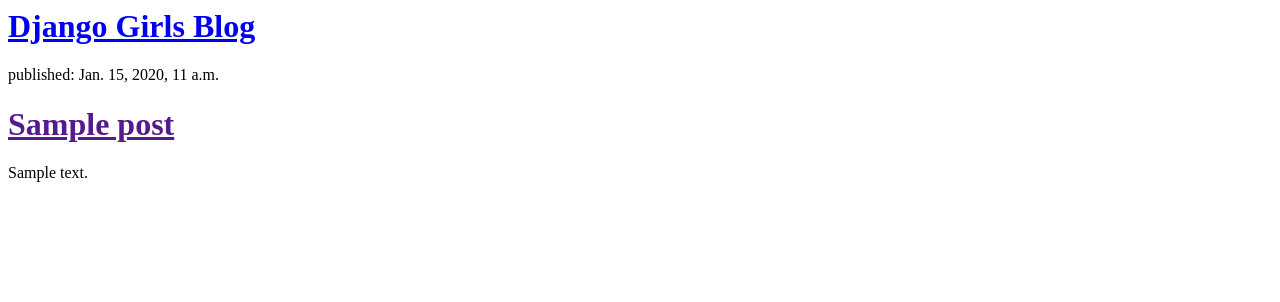
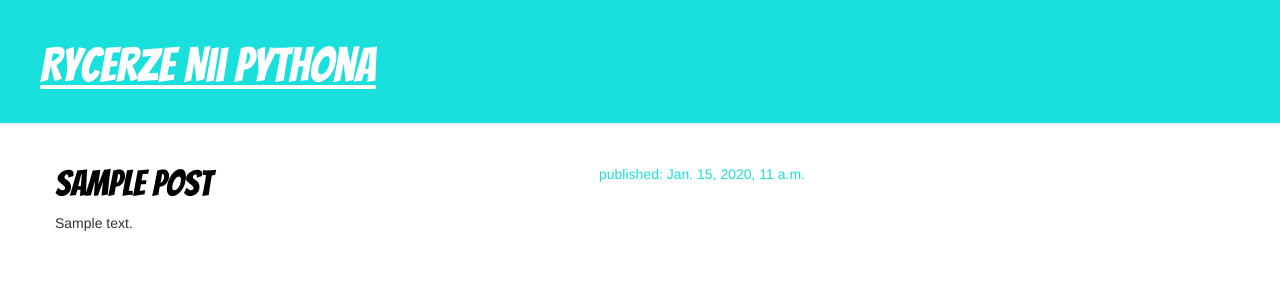
Before and after one commit to OlgaGorczynska/my-first-blog, a Django app: template blog/templates/blog/post_list.html in a window 1280 px wide. Shown: the top 302 px of the page. Run offline with Django 3.2, Linux system fonts and the light colour scheme; the template is opened without the code that fills it: values that come from a table or form of the project are taken from there, others are empty; tables that the repository leaves empty hold one stand-in row (values such as "Sample post"); some libraries are stand-ins or nearby versions.

Commit message:
Added view and template for detailed blog post as well as CSS for the site.

```diff
--- /dev/null
+++ b/blog/static/css/blog.css
@@ -0,0 +1,48 @@
+.page-header {
+    background-color: #19E0DD;
+    margin-top: 0;
+    padding: 20px 20px 20px 40px;
+}
+.webkit-keyframes mymove {
+    from {background-color: #19E0DD;}
+    to {background-color: blue;}
+}
+
+.page-header h1, .page-header h1 a, .page-header h1 a:visited, .page-header h1 a:active {
+    color: #ffffff;
+    font-size: 36pt;
+    text-decoration: underline;
+}
+
+.content {
+    margin-left: 40px;
+}
+
+h1, h2, h3, h4 {
+    font-family: 'Bangers';
+}
+.date {
+    float: right;
+    color:#19E0DD;
+}
+
+.save {
+    float: right;
+}
+.post-form textarea, .post-form input {
+    width: 100%;
+}
+
+.top-menu, .top-menu:hover, .top-menu:visited {
+    color: #ffffff;
+    float: right;
+    font-size: 26pt;
+    margin-right: 20px;
+}
+.post {
+    margin-bottom: 70px;
+}
+
+.post h1 a, .post h1 a:visited {
+    color: #000000;
+}
--- /dev/null
+++ b/blog/templates/blog/base.html
@@ -0,0 +1,23 @@
+{% load staticfiles %}
+<html>
+    <head>
+        <title>Rycerze Nii Pythona</title>
+        <link rel="stylesheet" href="//maxcdn.bootstrapcdn.com/bootstrap/3.2.0/css/bootstrap.min.css">
+        <link rel="stylesheet" href="//maxcdn.bootstrapcdn.com/bootstrap/3.2.0/css/bootstrap-theme.min.css">
+        <link href='//fonts.googleapis.com/css?family=Bangers&subset=latin,latin-ext' rel='stylesheet' type='text/css'>
+        <link rel="stylesheet" href="{% static 'css/blog.css' %}">
+    </head>
+    <body>
+    <div class="page-header">
+        <h1><a href="/">Rycerze Nii Pythona</a></h1>
+    </div>
+    <div class="content container">
+        <div class="row">
+            <div class="col-md-8">
+            {% block content %}
+            {% endblock %}
+            </div>
+        </div>
+    </div>
+    </body>
+</html>
--- a/blog/templates/blog/post_list.html
+++ b/blog/templates/blog/post_list.html
@@ -1,20 +1,12 @@
-<html>
-	<head>
-		<title>Super blog</title>
-	</head>
-	<body>
-<div>
-	<h1><a href="/">Django Girls Blog</a></h1>
-</div>
-
-{% for post in posts %}
-	<div>
-		<p>published: {{ post.published_date }}</p>
-        <h1><a href="">{{ post.title }}</a></h1>
-        <p>{{ post.text|linebreaks }}</p>
-    </div>
-{% endfor %}
-
-    </body>
-
-</html>
+{% extends 'blog/base.html' %}
+{% block content %}
+            {% for post in posts %}
+                <div class="post">
+                    <div class="date">
+                        <p>published: {{ post.published_date }}</p>
+                    </div>
+                    <h1><a href="{% url 'post_detail' pk=post.pk %}">{{ post.title }}</a></h1>
+                    <p>{{ post.text|linebreaks }}</p>
+                </div>
+            {% endfor %}
+            {% endblock %}
--- a/blog/urls.py
+++ b/blog/urls.py
@@ -1,5 +1,6 @@
-from django.conf.urls import url
+from django.conf.urls import include, url
 from . import views
 urlpatterns = [
     url(r'^$', views.post_list, name='post_list'),
+    url(r'^post/(?P<pk>[0-9]+)/$', views.post_detail, name='post_detail'),
 ]
--- a/blog/views.py
+++ b/blog/views.py
@@ -1,7 +1,10 @@
-from django.shortcuts import render
+from django.shortcuts import render, get_object_or_404
 from django.utils import timezone
 from .models import Post
 
 def post_list(request):
 	posts = Post.objects.filter(published_date__lte=timezone.now()).order_by('published_date')
 	return render(request, 'blog/post_list.html', {'posts': posts})
+def post_detail(request, pk):
+	post = get_object_or_404(Post, pk=pk)
+	return render(request, 'blog/post_detail.html', {'post': post})
```
Also changed, not shown: blog/templates/blog/post_detail.html (added, +13 -0 lines).
